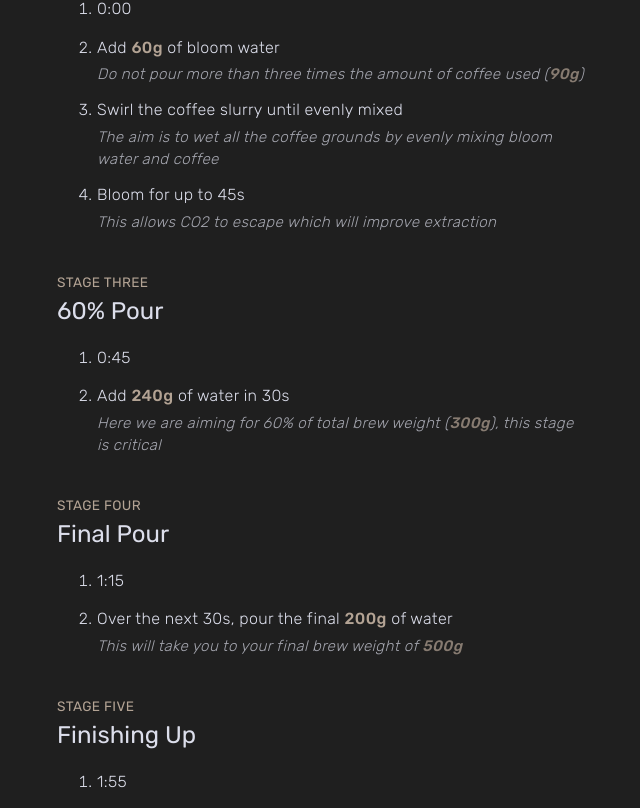
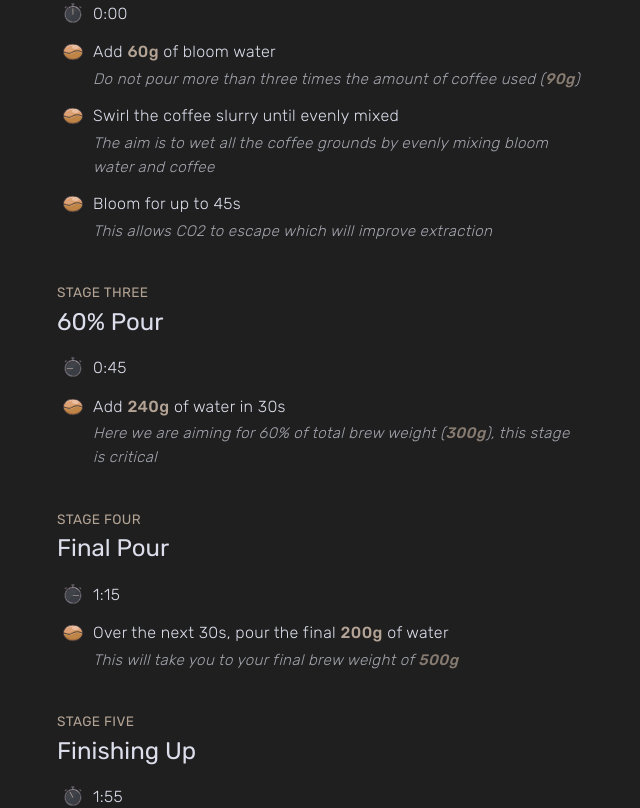
Before and after one commit to fuego161/v60-brew, a React (Create React App) app: page / in a window 1280 px wide. Shown: the part 873-1681 px from the top of the page, without its empty margins (319-959 px from the left). Built offline with nearby package versions, Linux system fonts and the light colour scheme.

Commit message:
Set bullet styles

```diff
--- a/src/assets/scss/components/instructions.scss
+++ b/src/assets/scss/components/instructions.scss
@@ -1,10 +1,32 @@
 .instructions {
+	list-style: none;
+	padding-left: .4em;
+
 	&__item {
 		margin-top: .75em;
+
+		// Add a min height the li, so the full image can be seen
+		min-height: 20px;
+		// Space out the li content from the icon
+		padding-left: 1.85em;
+		// Add the icon
+		background-image: url('../../img/icons/coffee-bullet.svg');
+		// Set the size of the new icon marker
+		background-size: 20px;
+		// Make it so it doesn't repeat
+		background-repeat: no-repeat;
+		// Nudge the icon marker down slightly to center
+		background-position: 0 3px;
 
 		strong {
 			color: color(coffee-light);
 			font-weight: 500;
+		}
+
+		&--timer {
+			// Fallback to 00
+			background-image: url('../../img/icons/timer-00.svg');
+			background-position: 0 2px;
 		}
 
 		&:first-of-type {
@@ -17,7 +39,21 @@
 		margin-top: .15em;
 		opacity: .7;
 		font-size: 95%;
-		line-height: 1.45;
+		line-height: 1.55;
 		font-style: italic;
 	}
 }
+
+.timer {
+	&--15 {
+		background-image: url('../../img/icons/timer-15.svg');
+	}
+
+	&--45 {
+		background-image: url('../../img/icons/timer-45.svg');
+	}
+
+	&--55 {
+		background-image: url('../../img/icons/timer-55.svg');
+	}
+}
```
